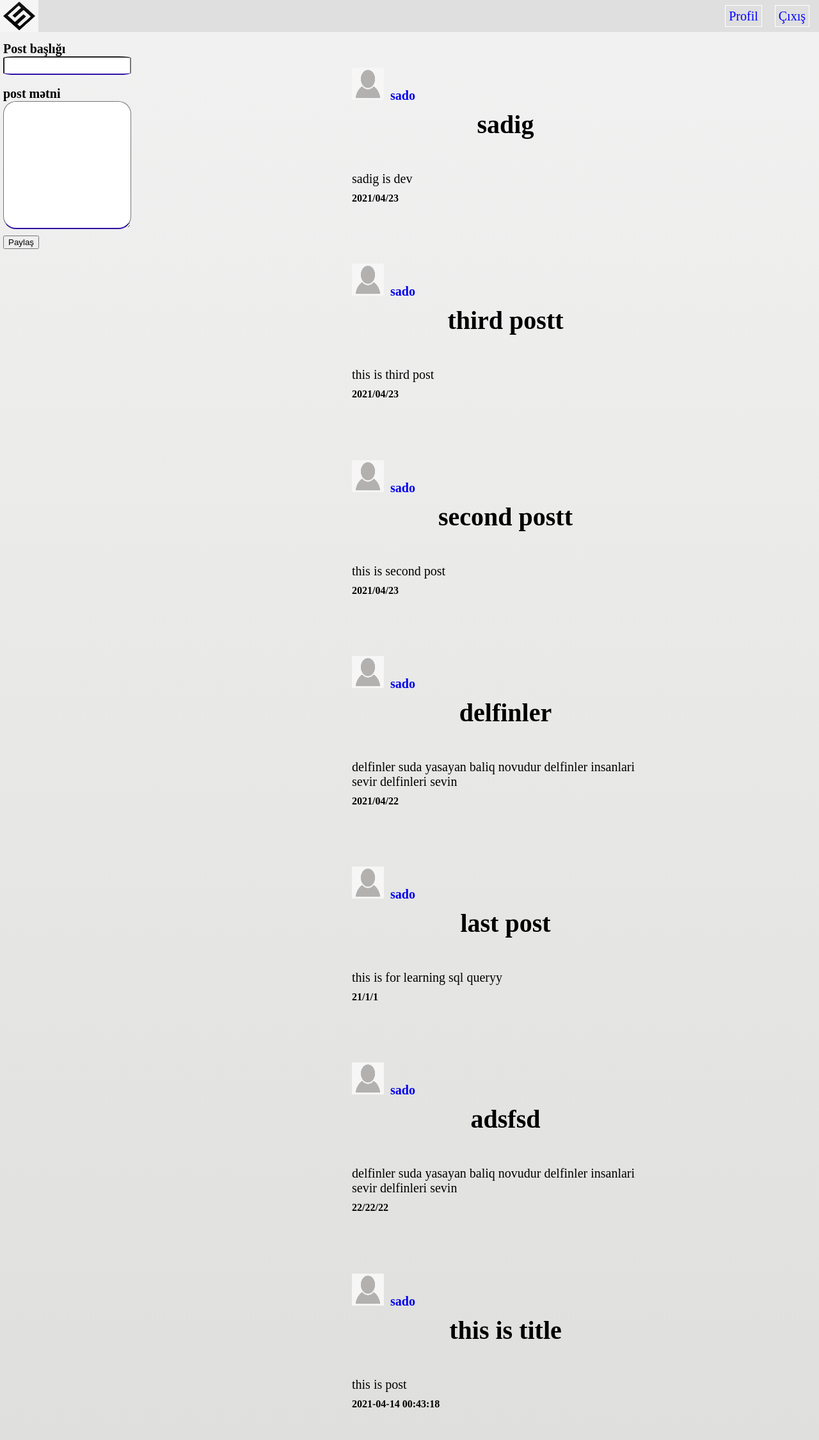
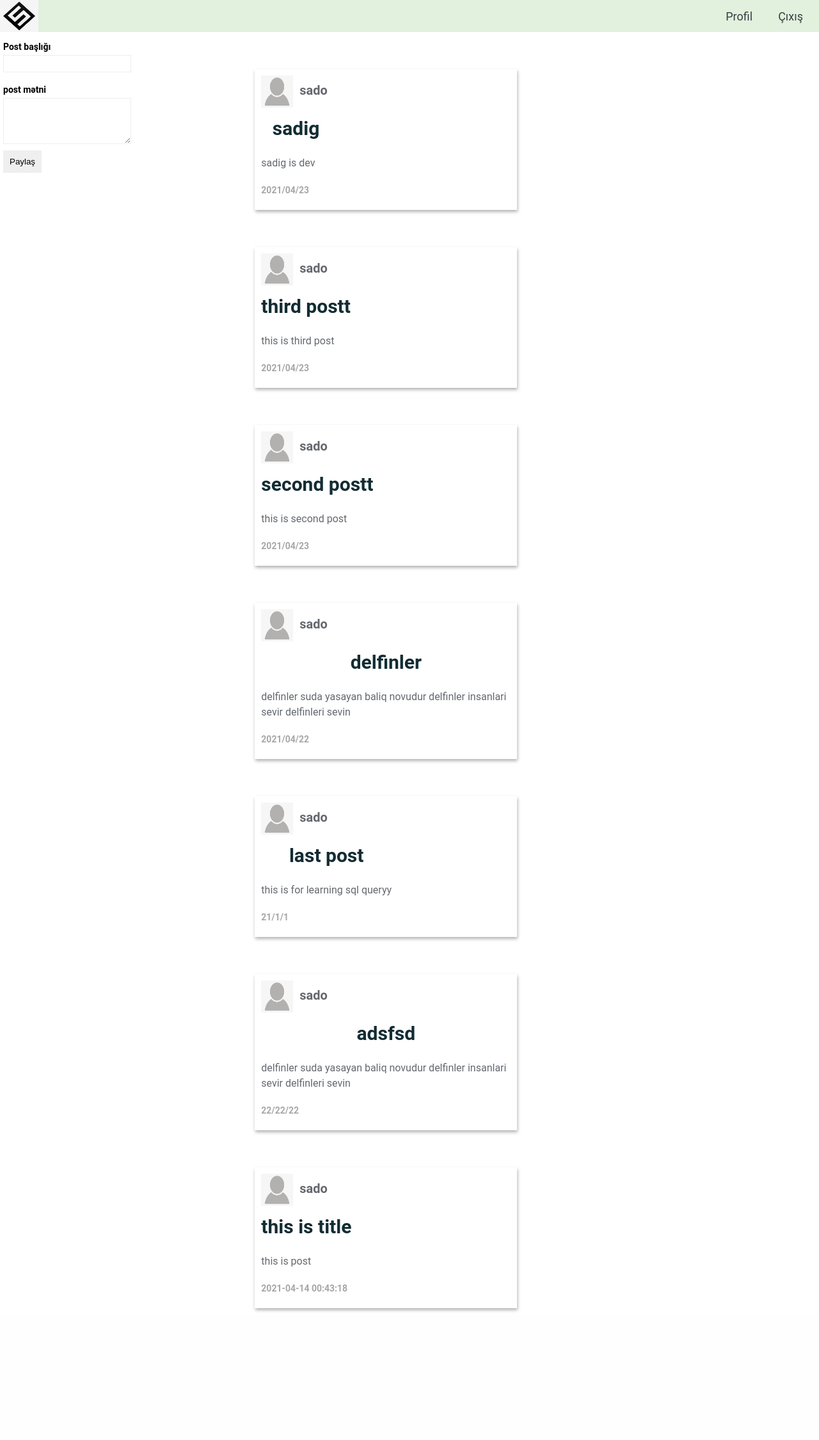
Before and after one commit to sadighasanzade/demo-social-media-task, a PHP site: page /main.php in a window 1280 px wide. Shown: the whole page at 64% size. After the commit the page ends 2049 px from the top, so only its background shows below. Run offline with PHP 8.4, Linux system fonts and the light colour scheme; a user stored in the database is signed in; data comes from the database, SQL or seed files in the repository.

Commit message:
design updated

```diff
--- a/edit_profile.php
+++ b/edit_profile.php
@@ -76,7 +76,8 @@
               </tr>
               <br>
 
-              <tr>
+              <tr class='action'>
+
                     <td><a id='delete' href='delete_post.php?id=". $row['id']."'><strong> Delete </strong></a></td>
                     <td><a id='edit' href='edit_post.php?id=". $row['id']."'><strong> Edit </strong></a></td>
 
--- a/static/css/main.css
+++ b/static/css/main.css
@@ -1,102 +1,165 @@
-body{
+* {
+
     margin: 0;
     padding: 0;
-    background:linear-gradient(rgba(168, 168, 168, 0.152),rgb(223, 223, 221));
+    box-sizing: border-box;
+}
 
+::selection{
+    color: white;
+    background-color: black;
 }
-header{
+
+body {
+
+    font-family: 'Roboto', sans-serif;
+}
+
+header {
     display: flex;
     width: 100%;
     height: 50px;
-    background-color:rgb(223, 223, 223);
+    background-color: #e1f1dd;
 }
+
 header ul {
     display: flex;
     padding: 5px;
     align-items: center;
     margin-left: auto;
 }
-header ul li{
+
+header ul li {
     list-style: none;
-
     padding: 10px;
 
 }
-header ul li a{
-    color:blue;
+
+header ul li a {
+    transition: all .3s;
+    color: #393e46;
     text-decoration: none;
-    font-size: 20px;
-    box-sizing: border-box;
-    border:1px solid white;
-    padding: 5px;
+    font-size: 18px;
+    padding: 10px;
+    display: inline-block;
+    border-radius: 10px;
 }
-header ul li a:hover{
+
+header ul li a:hover {
     background-color: rgba(153, 247, 189, 0.3);
 }
-.ana_sehife{
+
+table{
+    display: block;
+    box-shadow: 1px 3px 5px rgba(0, 0, 0, .3);
+    margin-bottom: 30px;
+    width: 75% !important;
+    padding: 10px;
+}
+
+.ana_sehife {
     display: flex;
     flex-direction: row;
     margin-top: 10px;
+}
 
+.ana_sehife .post-sharing {
+    position: relative;
+    width: 25%;
+}
 
-}
-.ana_sehife .post-sharing{
-   position: relative;
-   margin-right: 25%;
-}
-.ana_sehife .post-flow{
+.ana_sehife .post-flow {
     margin-left: 10px;
     display: flex;
     flex-direction: column;
     justify-content: center;
     align-items: center;
 }
-.ana_sehife .post-sharing form{
+
+.ana_sehife .post-sharing form {
     padding: 5px;
 }
-.ana_sehife .post-sharing input[type=text],textarea{
-    width:100%;
-     width: 200px;
-     border-radius: 10%;
-     padding:5px;
-     border-bottom: 2px solid rgb(48, 16, 165);
+
+.ana_sehife .post-sharing input[type=text],
+textarea {
+    width: 100%;
+    width: 200px;
+    padding: 5px;
+    border: 1px solid #eee;
+    margin-top: 5px;
 }
-.ana_sehife .post-sharing strong{
-    font-size: 20px;
+
+.ana_sehife .post-sharing strong {
+    font-size: 14px;
 }
-.ana_sehife .post-sharing textarea{
 
-    height: 200px;
+.ana_sehife .post-sharing textarea {
+    resize: vertical;
+    margin-top: 5px;
 }
-.ana_sehife .post-sharing input[type=submit]{
+
+.ana_sehife .post-sharing input[type=submit] {
     margin-top: 10px;
+    border: none;
+    padding: 10px;
+    cursor: pointer;
 
 }
-.ana_sehife .post-sharing input[type=submit]:hover{
+
+.ana_sehife .post-sharing input[type=submit]:hover {
     margin-top: 10px;
     background-color: rgb(111, 197, 149);
+    color: white;
 
 }
- table ,tr,td, a{
+
+table,
+tr,
+td,
+a {
     text-decoration: none;
     padding: 5px;
-    font-size:20px;
+    font-size: 20px;
+    color: #64686e;
 
 }
-table,tr,td h3{
-    color:black;
+
+table tr td a:hover{
+    color: #e4e4e4;
+}
+
+
+table,
+tr,
+td h3 {
+    color: #132c33;
     font-style: bold;
-    font-size:40px;
+    font-size: 30px;
 }
-table,tr,td p{
-    font-size:20px;
+
+table,
+tr,
+td p {
+    font-size: 16px;
+    line-height: 1.5;
+    margin-top: 10px;
 }
-table,tr,td h6{
-    font-size:16px;
+
+table,
+tr,
+td h6 {
+    font-size: 14px;
+    margin: 10px 0;
+    color: rgb(167, 167, 167);
 
 }
-@media  only screen and (max-width :800px) {
-    .ana_sehife{
+
+table,tr,td img{
+    vertical-align: middle;
+}
+
+@media only screen and (max-width :800px) {
+    .ana_sehife {
         display: flex;
         flex-direction: column;
         align-items: center;
```
Also changed, not shown: edit_post.php (+62 -0 lines), index.php (+5 -2 lines), register.php (+5 -4 lines), static/css/edit_profile.css (+81 -43 lines), static/css/login.css (+78 -32 lines), static/css/profile.css (+82 -26 lines), static/css/register.css (+84 -33 lines).
